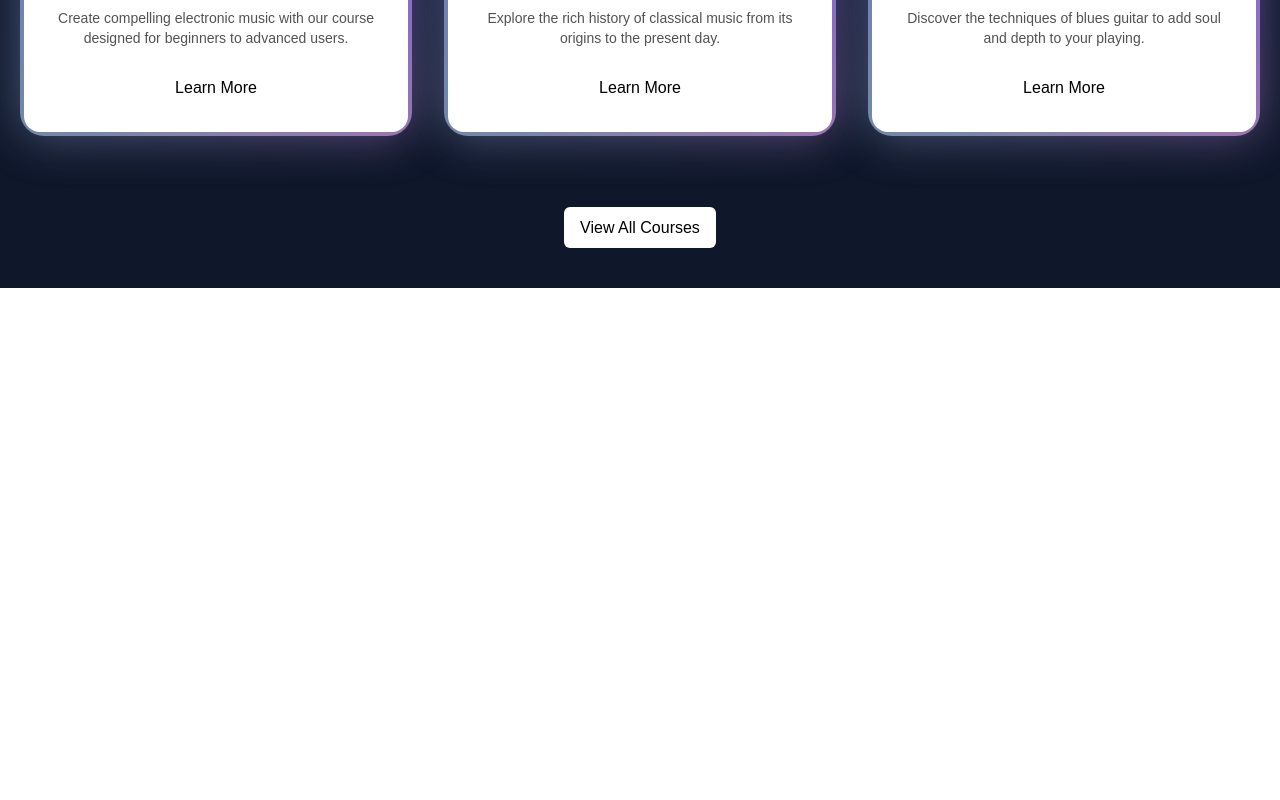
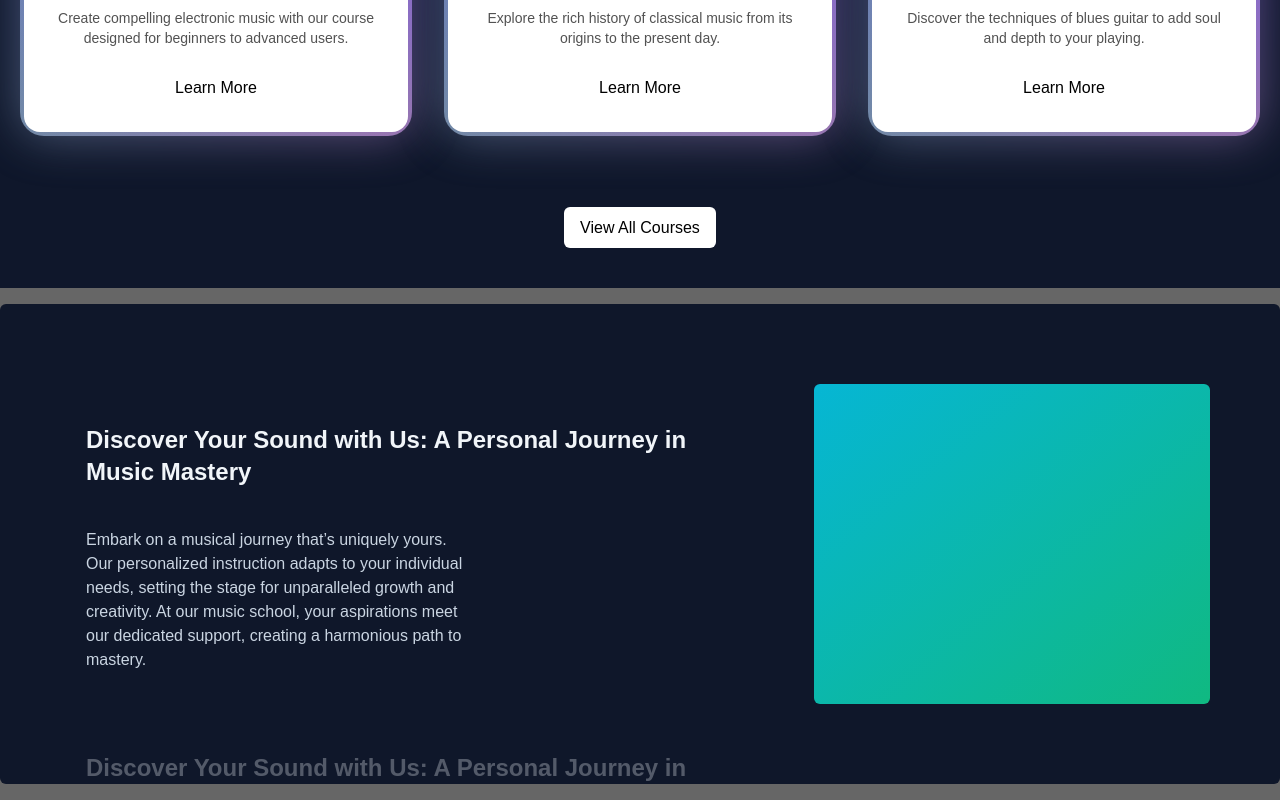
Before and after one commit to rajscriptsGH/Music-Academy, a Next.js app: page / in a window 1280 px wide. Shown: the part 1284-2084 px from the top of the page. Before the commit the page ends 1572 px from the top, so only its background shows below. Built offline with nearby package versions, Linux system fonts and the light colour scheme.

Commit message:
WhyUs section added

```diff
--- a/src/app/page.tsx
+++ b/src/app/page.tsx
@@ -1,12 +1,13 @@
 import FeaturesCourses from "@/components/FeaturesCourses";
 import HeroSection from "@/components/HeroSection";
-import Image from "next/image";
+import WhyUs from "@/components/WhyUs";
 
 export default function Home() {
   return (
     <main className="min-h-screen bg-black/60 antialiased bg-grid-white/[0.02]">
       <HeroSection />
       <FeaturesCourses />
+      <WhyUs />
     </main>
   );
 }
--- /dev/null
+++ b/src/components/WhyUs.tsx
@@ -0,0 +1,48 @@
+
+"use client";
+import React from "react";
+import { StickyScroll } from "./ui/sticky-scroll-reveal";
+
+
+const musicSchoolContent = [
+    {
+        title: 'Discover Your Sound with Us: A Personal Journey in Music Mastery',
+        description:
+            'Embark on a musical journey that’s uniquely yours. Our personalized instruction adapts to your individual needs, setting the stage for unparalleled growth and creativity. At our music school, your aspirations meet our dedicated support, creating a harmonious path to mastery.',
+    },
+    {
+        title: 'Discover Your Sound with Us: A Personal Journey in Music Mastery',
+        description:
+            'Embark on a musical journey that’s uniquely yours. Our personalized instruction adapts to your individual needs, setting the stage for unparalleled growth and creativity. At our music school, your aspirations meet our dedicated support, creating a harmonious path to mastery.',
+    },
+    {
+        title: 'Discover Your Sound with Us: A Personal Journey in Music Mastery',
+        description:
+            'Embark on a musical journey that’s uniquely yours. Our personalized instruction adapts to your individual needs, setting the stage for unparalleled growth and creativity. At our music school, your aspirations meet our dedicated support, creating a harmonious path to mastery.',
+    },
+    {
+        title: 'Live Feedback & Engagement',
+        description:
+            'Immerse yourself in an interactive learning experience where feedback is immediate, just like real-time changes in a collaborative project. This approach enhances your understanding and mastery of music concepts and performance techniques.',
+    },
+    {
+        title: 'Cutting-Edge Curriculum',
+        description:
+            'Our curriculum is continuously updated to include the latest music education trends and technologies, ensuring you’re always learning with the most current and effective methods. Say goodbye to outdated materials and welcome an education that evolves with the industry.',
+    },
+    {
+        title: 'Limitless Learning Opportunities',
+        description:
+            'With our expansive resource library and dynamic course offerings, you’ll never find yourself without something new to explore. Our platform provides continuous opportunities for growth, ensuring your musical skills are always advancing.',
+    },
+];
+
+const WhyUs = () => {
+    return (
+        <div className="w-full py-4">
+            <StickyScroll content={musicSchoolContent} />
+        </div>
+    )
+}
+
+export default WhyUs
```
